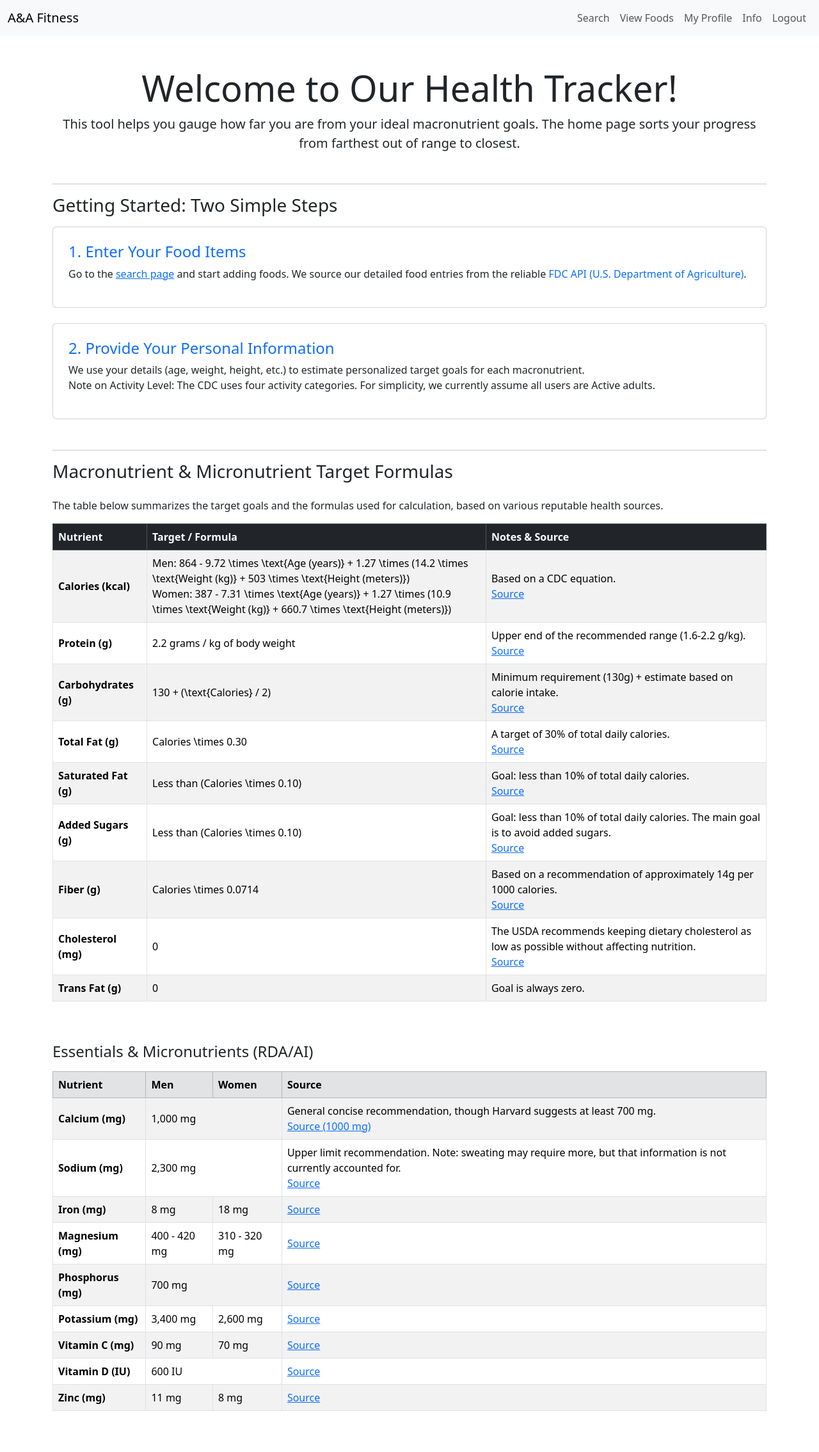
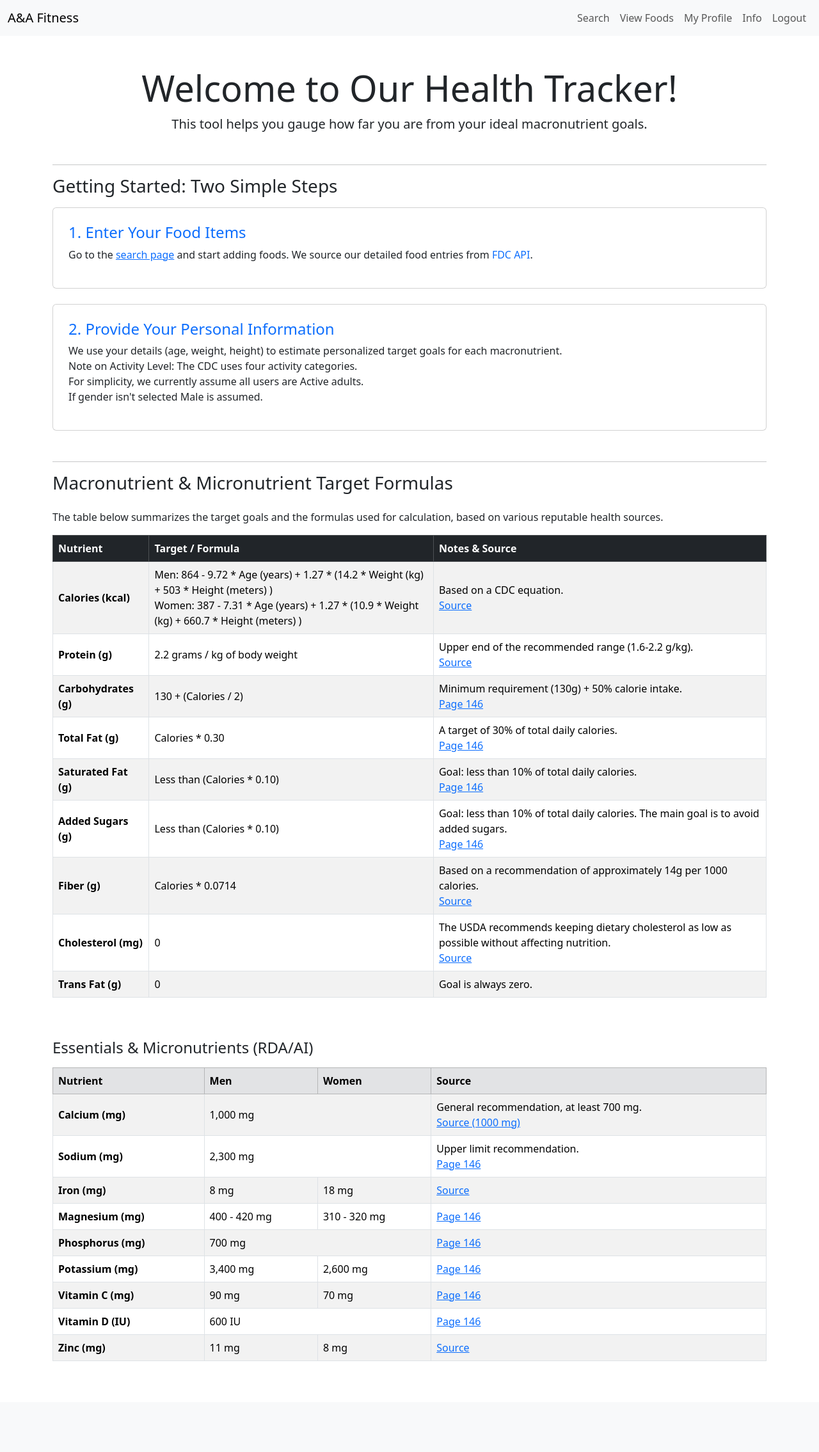
Before and after one commit to sparlingaidan/HealthTracker, a Django app: page /info/ in a window 1280 px wide. Shown: the whole page at 64% size. After the commit the page ends 2127 px from the top, so only its background shows below. Run offline with Django 5.2, Linux system fonts and the light colour scheme; a user stored in the database is signed in.

Commit message:
personalize macro info
Personalize macro info.  Add kg and cm to forms.  Remove sorting of gauges.

```diff
--- a/catalog/static/nutrient_functions.py
+++ b/catalog/static/nutrient_functions.py
@@ -4,6 +4,7 @@ nutrient_fields = [
     "fat",
     "saturatedFat",
     "transFat",
+    "calories",
     "cholesterol",
     "sodium",
     "carbohydrates",
@@ -16,7 +17,6 @@ nutrient_fields = [
     "magnesium",
     "phosphorus",
     "zinc",
-    "calories",
     "vitaminC",
     "vitaminD",
 ]
@@ -24,51 +24,92 @@ nutrient_fields = [
 
 # https://www.fda.gov/media/99069/download
 nutrient_ranges = {
-    "fat": {"min": 50, "max": 70, "target": 78},  # g, ~25–35% of calories
+    "fat": {"min": 50, "max": 70, "target": 78},  # g, 30% of calories
     "saturatedFat": {"min": 0, "max": 20, "target": 20},  # g, aim <10% of calories
-    "transFat": {"min": 0, "max": 2, "target": 0},  # g, keep as low as possible
-    "cholesterol": {"min": 125, "max": 300, "target": 300},  # mg
-    "sodium": {"min": 1500, "max": 2300, "target": 2300},  # mg
-    "carbohydrates": {"min": 225, "max": 325, "target": 275},  # g, 45–65% calories
-    "fiber": {"min": 25, "max": 35, "target": 28},  # g
-    "sugars": {"min": 0, "max": 50, "target": 50},  # g, added sugars DV
-    "protein": {"min": 45, "max": 65, "target": 50},  # g
-    "calcium": {"min": 700, "max": 1200, "target": 1000},  # mg
-    "iron": {"min": 8, "max": 18, "target": 18},  # mg
-    "potassium": {"min": 2600, "max": 4700, "target": 4700},  # mg
-    "magnesium": {"min": 310, "max": 420, "target": 420},  # mg (adult male)
-    "phosphorus": {"min": 700, "max": 1250, "target": 1250},  # mg
-    "zinc": {"min": 8, "max": 11, "target": 11},  # mg
-    "calories": {"min": 1800, "max": 2500, "target": 2000},  # kcal
-    "vitaminC": {"min": 75, "max": 200, "target": 90},  # mg
-    "vitaminD": {"min": 15, "max": 20, "target": 20},  # µg (600–800 IU)
+    "transFat": {"min": 0, "max": 20, "target": 0},  # g, keep as low as possible
+    "cholesterol": {"min": 50, "max": 200, "target": 10},  # 0 mg
+    "sodium": {"min": 1500, "max": 2300, "target": 2300},  #2300 mg
+    "carbohydrates": {"min": 225, "max": 325, "target": 275},  # g, 130 + 50% calories
+    "fiber": {"min": 25, "max": 35, "target": 28},  # g, calories * 0.0714
+    "sugars": {"min": 0, "max": 50, "target": 50},  # g, aim <10% of calories
+    "protein": {"min": 45, "max": 65, "target": 50},  # g, 2.2 g per kg
+    "calcium": {"min": 700, "max": 1200, "target": 1000},  # 1000 mg
+    "iron": {"min": 8, "max": 85, "target": 8},  # 8 mg
+    "potassium": {"min": 2600, "max": 4700, "target": 4700},  # 3400 mg
+    "magnesium": {"min": 320, "max": 400, "target": 400},  # mg 400-420
+    "phosphorus": {"min": 700, "max": 3000, "target": 700},  # mg 700
+    "zinc": {"min": 11, "max": 40, "target": 11},  # mg 11
+    "calories": {"min": 1800, "max": 2500, "target": 2000},  # kcal 864 - 9.72 * Age (years) + 1.27 * (14.2 * Weight (kg) + 503 * Height (meters) )
+    "vitaminC": {"min": 90, "max": 2000, "target": 90},  # mg 90
+    "vitaminD": {"min": 600, "max": 4000, "target": 600},  # µg (600–800 IU)
 }
 
 
-def Deviation(field, value):
-    """
-    Calculate the normalized deviation of a nutrient value from its target.
+spread = 0.15
+def make_min(value):
+    return (value - (value * spread))
 
-    Parameters
-    field : str
-        The key identifying which nutrient's range and target to use from
-        `nutrient_ranges`.
-    value : float or int
-        The actual measured value of the nutrient.
+def make_max(value):
+    return (value + (value * spread))
 
-    Returns
-    float
-        A normalized deviation value where:
-        - 0 indicates the value is exactly at the target,
-        - 1 indicates the value is one "half-range" away from the target,
-        - Values > 1 indicate larger deviations.
+def personalize(ranges, profile):
+    age = profile.age
+    height = profile.height / 100
+    weight = profile.weight
+    if profile.gender == 'F':
+        # Calorie
+        calTarget = 387 - 7.31 * age + 1.27 * (10.9 * weight + 660.7 * height )
+        ranges['calories']['target'] = calTarget
+        ranges['calories']['min'] = make_min(calTarget)
+        ranges['calories']['max'] = make_max(calTarget)
+        ranges['iron'] = {"min": 18, "max": 95, "target": 18}  # 8 mg
+        ranges["potassium"] = {"min": 2000, "max": 4000, "target": 2600}
+        ranges["vitaminC"] = {"min": 70, "max": 2000, "target": 70}
+        ranges["zinc"] = {"min": 8, "max": 35, "target": 8}
+        if age > 29:
+            ranges['magnesium'] = {"min": 350, "max": 420, "target": 420}
+        else:
+            ranges['magnesium'] = {"min": 250, "max": 310, "target": 310}
+    else:
+        # Calorie
+        calTarget = 864 - 9.72 * age + 1.27 * (14.2 * weight + 503 * height )
+        ranges['calories']['target'] = calTarget
+        ranges['calories']['min'] = make_min(calTarget)
+        ranges['calories']['max'] = make_max(calTarget)
+        if age > 29:
+            ranges['magnesium'] = {"min": 350, "max": 420, "target": 420}
 
-    """
-    deviation_size = (nutrient_ranges[field]["max"] - nutrient_ranges[field]["min"]) / 2
-    target = nutrient_ranges[field]["target"]
-    deviation = abs(target - value) / deviation_size
-    return deviation
-
+    # Fat = 30% calories. 1 fat == 9 kcal
+    fatTarget = (calTarget / 9) * 0.30
+    ranges['fat']['target'] = fatTarget
+    ranges['fat']['min'] = make_min(fatTarget)
+    ranges['fat']['max'] = make_max(fatTarget)
+    # satFat = 30% calories. 1 fat == 9 kcal
+    satFatTarget = (calTarget / 9) * 0.10
+    ranges['saturatedFat']['target'] = satFatTarget
+    ranges['saturatedFat']['min'] = make_min(satFatTarget)
+    ranges['saturatedFat']['max'] = make_max(satFatTarget)
+    # Carb = 130 + 50% calories. 1 carb == 4 kcal
+    carTarget = 130 + ( (calTarget / 4) * 0.50 )
+    ranges['carbohydrates']['target'] = carTarget
+    ranges['carbohydrates']['min'] = make_min(carTarget)
+    ranges['carbohydrates']['max'] = make_max(carTarget)
+    # Fiber = calories * 0.0714
+    fiberTarget = 130 + ( (calTarget / 4) * 0.50 )
+    ranges['fiber']['target'] = fiberTarget
+    ranges['fiber']['min'] = make_min(fiberTarget)
+    ranges['fiber']['max'] = make_max(fiberTarget)
+    # Sugars = 10% calories. 1 sugar == 4 kcal
+    sugarTarget = (calTarget / 9) * 0.10
+    ranges['sugars']['target'] = sugarTarget
+    ranges['sugars']['min'] = make_min(sugarTarget)
+    ranges['sugars']['max'] = make_max(sugarTarget)
+    # Protein = 2.2 per kg
+    proTarget = weight * 2.2
+    ranges['protein']['target'] = proTarget
+    ranges['protein']['min'] = make_min(proTarget)
+    ranges['protein']['max'] = make_max(proTarget)
+    return ranges
 
 def get_dv_avg(start, end, profileId):
     """
@@ -79,7 +120,7 @@ def get_dv_avg(start, end, profileId):
     from start to end.
 
     Args:
-        start (DateTimeField): Begining of the period to be averaged.
+        start (DateTimeField): Beginning of the period to be averaged.
         end (DateTimeField): End of the period to be averaged.
         profileId (int): Id number of the profile to average.
 
@@ -92,12 +133,12 @@ def get_dv_avg(start, end, profileId):
             'maxIn': maxIn,
             'maxRange': maxRange,
             'value': value,
-            'deviation': deviation,
             }
         }
     """
 
     searchProfile = Profile.objects.get(id=profileId)
+    gender = searchProfile.gender
     logQuery = LogItem.objects.filter(
         profile=searchProfile, date__gte=start, date__lte=end
     )
@@ -114,17 +155,17 @@ def get_dv_avg(start, end, profileId):
         avg = total / logLen if logLen else 0 # Average the value
         setattr(tempFoodItem, field, avg)
 
+    personal_ranges = personalize(nutrient_ranges, searchProfile)
+
     results = {}
     for field in nutrient_fields:
         avg_value = getattr(tempFoodItem, field, 0)
-        deviation = Deviation(field, avg_value)
 
         results[field] = {
-            "minIn": nutrient_ranges[field]["min"],
-            "maxIn": nutrient_ranges[field]["max"],
-            "maxRange": int(nutrient_ranges[field]["max"] * 1.2),
+            "minIn": personal_ranges[field]["min"],
+            "maxIn": personal_ranges[field]["max"],
+            "maxRange": int(personal_ranges[field]["max"] * 1.2),
             "value": avg_value,
-            "deviation": deviation
         }
     return results
 
--- a/catalog/templates/info.html
+++ b/catalog/templates/info.html
@@ -5,7 +5,7 @@
     <header class="text-center mb-5">
         <h2 class="display-4">Welcome to Our Health Tracker!</h2>
         <p class="lead">
-            This tool helps you gauge how far you are from your ideal macronutrient goals. The home page sorts your progress from farthest out of range to closest.
+            This tool helps you gauge how far you are from your ideal macronutrient goals.
         </p>
     </header>
 
@@ -17,17 +17,19 @@
         <div class="card p-4 mb-4">
             <h4 class="card-title text-primary">1. Enter Your Food Items</h4>
             <p>
-                Go to the <a href="{% url 'search' %}">search page</a> and start adding foods. We source our detailed food entries from the reliable
-                <a target="_blank" href="https://fdc.nal.usda.gov/api-spec/fdc_api.html" class="text-decoration-none">FDC API (U.S. Department of Agriculture)</a>.
+                Go to the <a href="{% url 'search' %}">search page</a> and start adding foods. We source our detailed food entries from
+                <a target="_blank" href="https://fdc.nal.usda.gov/api-spec/fdc_api.html" class="text-decoration-none">FDC API</a>.
             </p>
         </div>
 
         <div class="card p-4">
             <h4 class="card-title text-primary">2. Provide Your Personal Information</h4>
             <p>
-                We use your details (age, weight, height, etc.) to estimate personalized target goals for each macronutrient.
+                We use your details (age, weight, height) to estimate personalized target goals for each macronutrient.
                 <br>
-                Note on Activity Level: The CDC uses four activity categories. For simplicity, we currently assume all users are Active adults.
+                Note on Activity Level: The CDC uses four activity categories.<br>
+                For simplicity, we currently assume all users are Active adults.<br>
+                If gender isn't selected Male is assumed.
             </p>
         </div>
     </section>
@@ -53,9 +55,9 @@
                     <tr>
                         <th scope="row">Calories (kcal)</th>
                         <td>
-                            Men: 864 - 9.72 \times \text{Age (years)} + 1.27 \times (14.2 \times \text{Weight (kg)} + 503 \times \text{Height (meters)})
+                            Men: 864 - 9.72 * Age (years) + 1.27 * (14.2 * Weight (kg) + 503 * Height (meters) )
                             <br>
-                            Women: 387 - 7.31 \times \text{Age (years)} + 1.27 \times (10.9 \times \text{Weight (kg)} + 660.7 \times \text{Height (meters)})
+                            Women: 387 - 7.31 * Age (years) + 1.27 * (10.9 * Weight (kg) + 660.7 * Height (meters) )
                         </td>
                         <td>
                             Based on a CDC equation.
@@ -74,43 +76,43 @@
                     </tr>
                     <tr>
                         <th scope="row">Carbohydrates (g)</th>
-                        <td>130 + (\text{Calories} / 2)</td>
+                        <td>130 + (Calories / 2)</td>
                         <td>
-                            Minimum requirement (130g) + estimate based on calorie intake.
+                            Minimum requirement (130g) + 50% calorie intake.
                             <br>
-                            <a target="_blank" href="https://www.dietaryguidelines.gov/sites/default/files/2020-12/Dietary_Guidelines_for_Americans_2020-2025.pdf">Source</a>
+                            <a target="_blank" href="https://www.dietaryguidelines.gov/sites/default/files/2020-12/Dietary_Guidelines_for_Americans_2020-2025.pdf">Page 146</a>
                         </td>
                     </tr>
                     <tr>
                         <th scope="row">Total Fat (g)</th>
-                        <td>Calories \times 0.30</td>
+                        <td>Calories * 0.30</td>
                         <td>
                             A target of 30% of total daily calories.
                             <br>
-                            <a target="_blank" href="https://www.dietaryguidelines.gov/sites/default/files/2020-12/Dietary_Guidelines_for_Americans_2020-2025.pdf">Source</a>
+                            <a target="_blank" href="https://www.dietaryguidelines.gov/sites/default/files/2020-12/Dietary_Guidelines_for_Americans_2020-2025.pdf">Page 146</a>
                         </td>
                     </tr>
                     <tr>
                         <th scope="row">Saturated Fat (g)</th>
-                        <td>Less than (Calories \times 0.10)</td>
+                        <td>Less than (Calories * 0.10)</td>
                         <td>
                             Goal: less than 10% of total daily calories.
                             <br>
-                            <a target="_blank" href="https://www.dietaryguidelines.gov/sites/default/files/2020-12/Dietary_Guidelines_for_Americans_2020-2025.pdf">Source</a>
+                            <a target="_blank" href="https://www.dietaryguidelines.gov/sites/default/files/2020-12/Dietary_Guidelines_for_Americans_2020-2025.pdf">Page 146</a>
                         </td>
                     </tr>
                     <tr>
                         <th scope="row">Added Sugars (g)</th>
-                        <td>Less than (Calories \times 0.10)</td>
+                        <td>Less than (Calories * 0.10)</td>
                         <td>
                             Goal: less than 10% of total daily calories. The main goal is to avoid added sugars.
                             <br>
-                            <a target="_blank" href="https://www.dietaryguidelines.gov/sites/default/files/2020-12/Dietary_Guidelines_for_Americans_2020-2025.pdf">Source</a>
+                            <a target="_blank" href="https://www.dietaryguidelines.gov/sites/default/files/2020-12/Dietary_Guidelines_for_Americans_2020-2025.pdf">Page 146</a>
                         </td>
                     </tr>
                     <tr>
                         <th scope="row">Fiber (g)</th>
-                        <td>Calories \times 0.0714</td>
+                        <td>Calories * 0.0714</td>
                         <td>
                             Based on a recommendation of approximately 14g per 1000 calories.
                             <br>
@@ -151,7 +153,7 @@
                         <th scope="row">Calcium (mg)</th>
                         <td colspan="2">1,000 mg</td>
                         <td>
-                            General concise recommendation, though Harvard suggests at least 700 mg.
+                            General recommendation, at least 700 mg.
                             <br>
                             <a target="_blank" href="https://www.betterhealth.vic.gov.au/health/healthyliving/calcium">Source (1000 mg)</a>
                         </td>
@@ -160,9 +162,9 @@
                         <th scope="row">Sodium (mg)</th>
                         <td colspan="2">2,300 mg</td>
                         <td>
-                            Upper limit recommendation. Note: sweating may require more, but that information is not currently accounted for.
+                            Upper limit recommendation.
                             <br>
-                            <a target="_blank" href="https://www.dietaryguidelines.gov/sites/default/files/2020-12/Dietary_Guidelines_for_Americans_2020-2025.pdf">Source</a>
+                            <a target="_blank" href="https://www.dietaryguidelines.gov/sites/default/files/2020-12/Dietary_Guidelines_for_Americans_2020-2025.pdf">Page 146</a>
                         </td>
                     </tr>
                     <tr>
@@ -175,29 +177,29 @@
                         <th scope="row">Magnesium (mg)</th>
                         <td>400 - 420 mg</td>
                         <td>310 - 320 mg</td>
-                        <td><a target="_blank" href="https://www.dietaryguidelines.gov/sites/default/files/2020-12/Dietary_Guidelines_for_Americans_2020-2025.pdf">Source</a></td>
+                        <td><a target="_blank" href="https://www.dietaryguidelines.gov/sites/default/files/2020-12/Dietary_Guidelines_for_Americans_2020-2025.pdf">Page 146</a></td>
                     </tr>
                     <tr>
                         <th scope="row">Phosphorus (mg)</th>
                         <td colspan="2">700 mg</td>
-                        <td><a target="_blank" href="https://www.dietaryguidelines.gov/sites/default/files/2020-12/Dietary_Guidelines_for_Americans_2020-2025.pdf">Source</a></td>
+                        <td><a target="_blank" href="https://www.dietaryguidelines.gov/sites/default/files/2020-12/Dietary_Guidelines_for_Americans_2020-2025.pdf">Page 146</a></td>
                     </tr>
                     <tr>
                         <th scope="row">Potassium (mg)</th>
                         <td>3,400 mg</td>
                         <td>2,600 mg</td>
-                        <td><a target="_blank" href="https://www.dietaryguidelines.gov/sites/default/files/2020-12/Dietary_Guidelines_for_Americans_2020-2025.pdf">Source</a></td>
+                        <td><a target="_blank" href="https://www.dietaryguidelines.gov/sites/default/files/2020-12/Dietary_Guidelines_for_Americans_2020-2025.pdf">Page 146</a></td>
                     </tr>
                     <tr>
                         <th scope="row">Vitamin C (mg)</th>
                         <td>90 mg</td>
                         <td>70 mg</td>
-                        <td><a target="_blank" href="https://www.dietaryguidelines.gov/sites/default/files/2020-12/Dietary_Guidelines_for_Americans_2020-2025.pdf">Source</a></td>
+                        <td><a target="_blank" href="https://www.dietaryguidelines.gov/sites/default/files/2020-12/Dietary_Guidelines_for_Americans_2020-2025.pdf">Page 146</a></td>
                     </tr>
                     <tr>
                         <th scope="row">Vitamin D (IU)</th>
                         <td colspan="2">600 IU</td>
-                        <td><a target="_blank" href="https://www.dietaryguidelines.gov/sites/default/files/2020-12/Dietary_Guidelines_for_Americans_2020-2025.pdf">Source</a></td>
+                        <td><a target="_blank" href="https://www.dietaryguidelines.gov/sites/default/files/2020-12/Dietary_Guidelines_for_Americans_2020-2025.pdf">Page 146</a></td>
                     </tr>
                     <tr>
                         <th scope="row">Zinc (mg)</th>
--- a/catalog/templates/signup.html
+++ b/catalog/templates/signup.html
@@ -26,12 +26,12 @@
       {{ form.birthdate.errors }}
     </div>
     <div>
-      {{ form.height.label_tag }}<br>
+      {{ form.height.label_tag }} cm<br>
       {{ form.height }}
       {{ form.height.errors }}
     </div>
     <div>
-      {{ form.weight.label_tag }}<br>
+      {{ form.weight.label_tag }} Kg<br>
       {{ form.weight }}
       {{ form.weight.errors }}
     </div>
--- a/catalog/views.py
+++ b/catalog/views.py
@@ -52,27 +52,12 @@ def index(request):
     '''start date, end date, #profile_id'''
     averages = get_dv_avg(start, end, profile_Id)
 
-    '''Sort gauges by nutrinet_funtions.deviaiton, Worst first '''
-    nutrients = sorted(
-        averages.items(),
-        key=lambda item: int(item[1]['deviation']),
-        reverse=True)
-    nutrients = OrderedDict(nutrients)
-
-
     '''start date, end date, #profile_id'''
     daily_averages = get_dv_avg(yesterday, end, profile_Id)
 
-    '''Sort gauges by nutrinet_funtions.deviaiton, Worst first '''
-    daily_nutrients = sorted(
-        daily_averages.items(),
-        key=lambda item: int(item[1]['deviation']),
-        reverse=True)
-    daily_nutrients = OrderedDict(daily_nutrients)
-
     context = {
-        'daily_nutrients': daily_nutrients,
-        'nutrients': nutrients,
+        'daily_nutrients': daily_averages,
+        'nutrients': averages,
     }
 
     return render(request, 'index.html', context=context)
```
Also changed, not shown: catalog/templates/profile_edit.html (+7 -7 lines).
